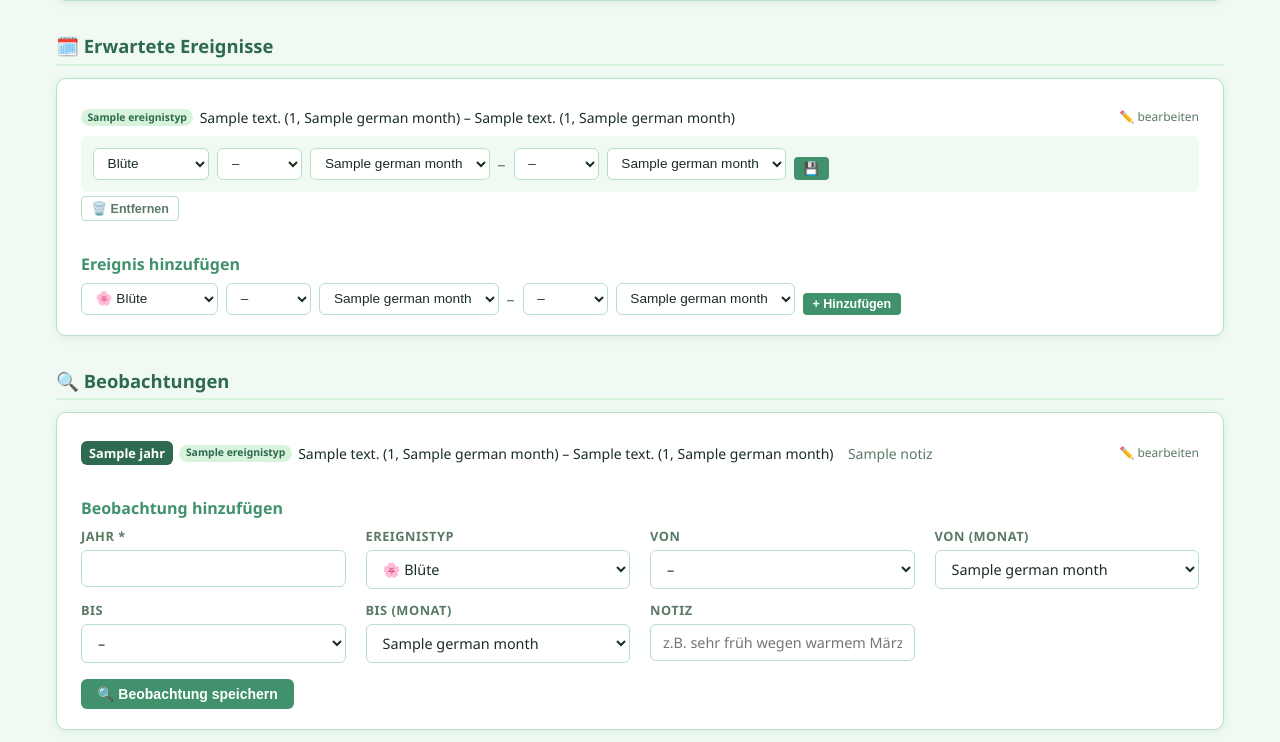
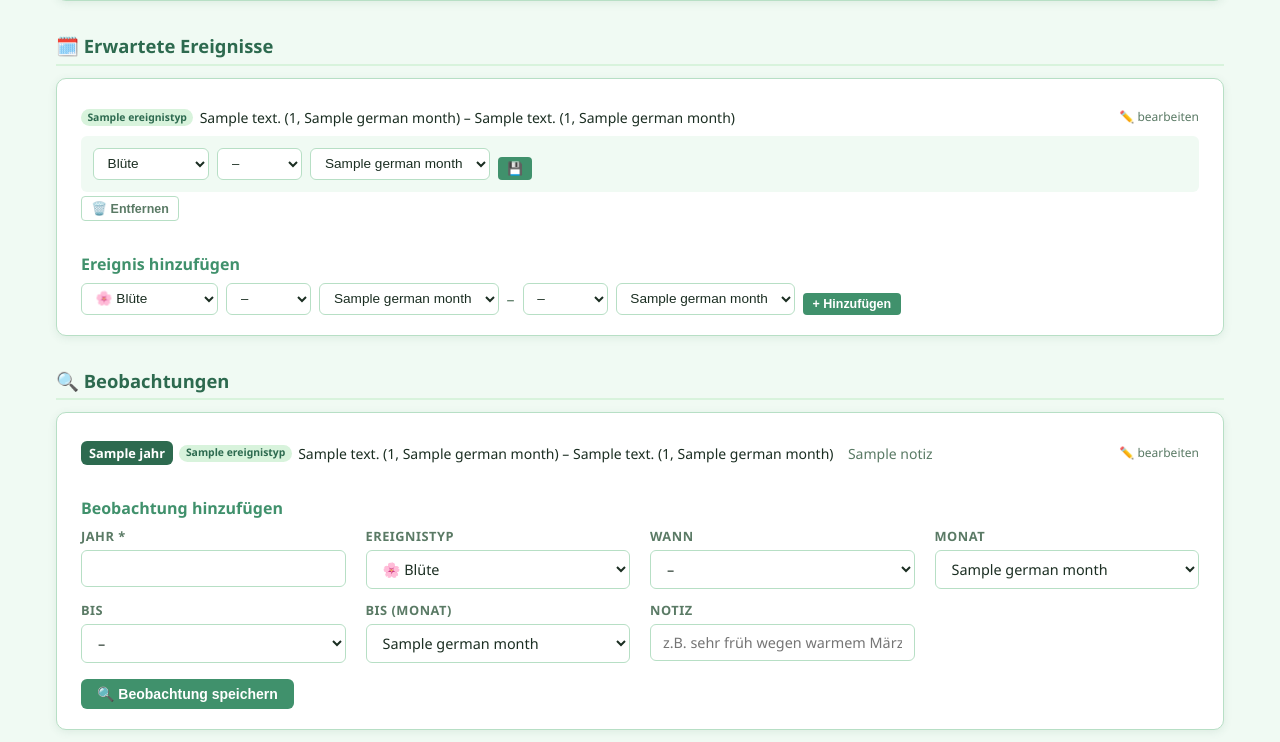
Before and after one commit to achimbarczok/garden-tracker, a Flask app: template templates/edit.html in a window 1280 px wide, after a click that opens the changed part. Shown: the part 909-1651 px from the top of the page. Run offline with Flask 3, Linux system fonts and the light colour scheme; the template is opened without the code that fills it: most values are stand-ins (such as "Sample title", 1, 10 or a date in 2020).

Commit message:
Zeitraum vs. Zeitpunkt: Bis-Felder nur bei Blüte/Ernte
- ZEITRAUM_EREIGNISTYPEN (Blüte, Ernte) zeigen Von-Bis-Felder
- Alle anderen Ereignistypen nur Einzeldatum (end=start serverseitig)
- JS toggleBis() blendet Bis-Felder je nach Ereignistyp ein/aus
- Vorfrühling-Icon auf nur 🌱 geändert

```diff
--- a/app.py
+++ b/app.py
@@ -23,6 +23,7 @@ GERMAN_MONTHS = {
 
 VALID_LICHTBEDARF = {"Sonne", "Halbschatten", "Schatten"}
 VALID_EREIGNISTYPEN = {"Blüte", "Ernte", "Düngen", "Rückschnitt", "Vorkultur", "Auspflanzen", "Direktsaat"}
+ZEITRAUM_EREIGNISTYPEN = {"Blüte", "Ernte"}
 VALID_LEBENSDAUER = {"Einjährig", "Zweijährig", "Mehrjährig"}
 VALID_KATEGORIEN = ["Obst", "Gemüse", "Kräuter", "Stauden", "Sträucher", "Bäume", "Blumen", "Gründüngung"]
 VALID_DETAIL = {"", "Anfang", "Mitte", "Ende"}
@@ -160,6 +161,7 @@ def edit_route(plant_id: int):
         plant=plant,
         german_months=GERMAN_MONTHS,
         valid_ereignistypen=sorted(VALID_EREIGNISTYPEN),
+        zeitraum_ereignistypen=sorted(ZEITRAUM_EREIGNISTYPEN),
         valid_lebensdauer=sorted(VALID_LEBENSDAUER),
         valid_kategorien=VALID_KATEGORIEN,
         now_year=date.today().year,
@@ -285,23 +287,28 @@ def add_ereignis_route(plant_id: int):
             400,
         )
 
-    if startmonat > endmonat:
-        plant = get_plant(plant_id)
-        return (
-            render_template(
-                "edit.html" if "/plant/" in next_url else "index.html",
-                plant=plant,
-                plants=get_all_plants() if "/plant/" not in next_url else None,
-                german_months=GERMAN_MONTHS,
-                valid_ereignistypen=sorted(VALID_EREIGNISTYPEN),
-                error="Startmonat darf nicht größer als Endmonat sein.",
-            ),
-            400,
-        )
+    start_detail = request.form.get("start_detail", "").strip() or None
+    if ereignistyp in ZEITRAUM_EREIGNISTYPEN:
+        end_detail = request.form.get("end_detail", "").strip() or None
+        if startmonat > endmonat:
+            plant = get_plant(plant_id)
+            return (
+                render_template(
+                    "edit.html" if "/plant/" in next_url else "index.html",
+                    plant=plant,
+                    plants=get_all_plants() if "/plant/" not in next_url else None,
+                    german_months=GERMAN_MONTHS,
+                    valid_ereignistypen=sorted(VALID_EREIGNISTYPEN),
+                    error="Startmonat darf nicht größer als Endmonat sein.",
+                ),
+                400,
+            )
+    else:
+        endmonat = startmonat
+        end_detail = start_detail
 
     add_ereignis(plant_id, ereignistyp, startmonat, endmonat,
-                 request.form.get("start_detail", "").strip() or None,
-                 request.form.get("end_detail", "").strip() or None)
+                 start_detail, end_detail)
     return redirect(next_url)
 
 
@@ -327,12 +334,18 @@ def edit_ereignis_route(ereignis_id: int):
         return redirect(next_url)
     if not (1 <= startmonat <= 12) or not (1 <= endmonat <= 12):
         return redirect(next_url)
-    if startmonat > endmonat:
-        return redirect(next_url)
+
+    start_detail = request.form.get("start_detail", "").strip() or None
+    if ereignistyp in ZEITRAUM_EREIGNISTYPEN:
+        if startmonat > endmonat:
+            return redirect(next_url)
+        end_detail = request.form.get("end_detail", "").strip() or None
+    else:
+        endmonat = startmonat
+        end_detail = start_detail
 
     update_ereignis(ereignis_id, ereignistyp, startmonat, endmonat,
-                    request.form.get("start_detail", "").strip() or None,
-                    request.form.get("end_detail", "").strip() or None)
+                    start_detail, end_detail)
     return redirect(next_url)
 
 
@@ -374,17 +387,22 @@ def add_beobachtung_route(plant_id: int):
                                valid_lebensdauer=sorted(VALID_LEBENSDAUER),
                                error="Monat muss zwischen 1 und 12 liegen."), 400
 
-    if startmonat > endmonat:
-        plant = get_plant(plant_id)
-        return render_template("edit.html", plant=plant, german_months=GERMAN_MONTHS,
-                               valid_ereignistypen=sorted(VALID_EREIGNISTYPEN),
-                               valid_lebensdauer=sorted(VALID_LEBENSDAUER),
-                               error="Startmonat darf nicht größer als Endmonat sein."), 400
+    start_detail = request.form.get("start_detail", "").strip() or None
+    if ereignistyp in ZEITRAUM_EREIGNISTYPEN:
+        end_detail = request.form.get("end_detail", "").strip() or None
+        if startmonat > endmonat:
+            plant = get_plant(plant_id)
+            return render_template("edit.html", plant=plant, german_months=GERMAN_MONTHS,
+                                   valid_ereignistypen=sorted(VALID_EREIGNISTYPEN),
+                                   valid_lebensdauer=sorted(VALID_LEBENSDAUER),
+                                   error="Startmonat darf nicht größer als Endmonat sein."), 400
+    else:
+        endmonat = startmonat
+        end_detail = start_detail
 
     add_beobachtung(plant_id, jahr, ereignistyp, startmonat, endmonat,
                     phaenologische_phase, notiz,
-                    request.form.get("start_detail", "").strip() or None,
-                    request.form.get("end_detail", "").strip() or None)
+                    start_detail, end_detail)
     return redirect(next_url)
 
 
@@ -412,14 +430,20 @@ def edit_beobachtung_route(beobachtung_id: int):
         return redirect(next_url)
     if not (1 <= startmonat <= 12) or not (1 <= endmonat <= 12):
         return redirect(next_url)
-    if startmonat > endmonat:
-        return redirect(next_url)
+
+    start_detail = request.form.get("start_detail", "").strip() or None
+    if ereignistyp in ZEITRAUM_EREIGNISTYPEN:
+        if startmonat > endmonat:
+            return redirect(next_url)
+        end_detail = request.form.get("end_detail", "").strip() or None
+    else:
+        endmonat = startmonat
+        end_detail = start_detail
 
     update_beobachtung(beobachtung_id, jahr, ereignistyp, startmonat, endmonat,
                        request.form.get("phaenologische_phase", "").strip() or None,
                        notiz,
-                       request.form.get("start_detail", "").strip() or None,
-                       request.form.get("end_detail", "").strip() or None)
+                       start_detail, end_detail)
     return redirect(next_url)
 
 
--- a/db.py
+++ b/db.py
@@ -297,7 +297,7 @@ PHAENOLOGISCHE_PHASEN = [
 ]
 
 PHASEN_ICONS = {
-    "Vorfrühling": "❄️🌱",
+    "Vorfrühling": "🌱",
     "Erstfrühling": "🌼",
     "Vollfrühling": "🌸",
     "Frühsommer": "☀️",
--- a/static/style.css
+++ b/static/style.css
@@ -394,6 +394,13 @@ ul.ereignisse li {
   border-radius: var(--radius-sm);
 }
 
+/* ── Bis-fields (inline Zeitraum toggle) ────────────────────── */
+.form-inline-row .bis-fields {
+  display: inline-flex;
+  gap: .5rem;
+  align-items: center;
+}
+
 /* ── Action cell ────────────────────────────────────────────── */
 .action-cell {
   display: flex;
--- a/templates/edit.html
+++ b/templates/edit.html
@@ -113,7 +113,7 @@
             <form method="post" action="/ereignis/{{ e.id }}/edit" class="edit-inline-form">
                 <input type="hidden" name="next" value="/plant/{{ plant.id }}/edit">
                 <div class="form-inline-row">
-                    <select name="ereignistyp">
+                    <select name="ereignistyp" onchange="toggleBis(this)">
                         {% for et in ["Blüte", "Ernte", "Düngen", "Rückschnitt", "Vorkultur", "Auspflanzen", "Direktsaat"] %}
                         <option value="{{ et }}" {% if e.ereignistyp == et %}selected{% endif %}>{{ et }}</option>
                         {% endfor %}
@@ -129,6 +129,7 @@
                         <option value="{{ num }}" {% if e.startmonat == num %}selected{% endif %}>{{ name }}</option>
                         {% endfor %}
                     </select>
+                    <span class="bis-fields" {% if e.ereignistyp not in zeitraum_ereignistypen %}style="display:none"{% endif %}>
                         <span style="align-self:center;color:var(--text-muted)">–</span>
                         <select name="end_detail">
                             <option value="">–</option>
@@ -141,6 +142,7 @@
                             <option value="{{ num }}" {% if e.endmonat == num %}selected{% endif %}>{{ name }}</option>
                             {% endfor %}
                         </select>
+                    </span>
                     <button type="submit" class="btn btn-primary btn-sm">💾</button>
                 </div>
             </form>
@@ -156,10 +158,10 @@
     {% endif %}
 
     <h3>Ereignis hinzufügen</h3>
-    <form method="post" action="/plant/{{ plant.id }}/ereignis/add">
+    <form method="post" action="/plant/{{ plant.id }}/ereignis/add" id="add-ereignis-form">
         <input type="hidden" name="next" value="/plant/{{ plant.id }}/edit">
         <div class="form-inline-row">
-            <select name="ereignistyp">
+            <select name="ereignistyp" onchange="toggleBis(this)">
                 <option value="Blüte">🌸 Blüte</option>
                 <option value="Ernte">🍓 Ernte</option>
                 <option value="Düngen">🌿 Düngen</option>
@@ -179,6 +181,7 @@
                 <option value="{{ num }}">{{ name }}</option>
                 {% endfor %}
             </select>
+            <span class="bis-fields">
                 <span style="align-self:center;color:var(--text-muted)">–</span>
                 <select name="end_detail">
                     <option value="">–</option>
@@ -191,6 +194,7 @@
                     <option value="{{ num }}">{{ name }}</option>
                     {% endfor %}
                 </select>
+            </span>
             <button type="submit" class="btn btn-primary btn-sm">+ Hinzufügen</button>
         </div>
     </form>
@@ -219,14 +223,14 @@
                     </div>
                     <div class="form-field">
                         <label>Ereignistyp</label>
-                        <select name="ereignistyp">
+                        <select name="ereignistyp" onchange="toggleBis(this)">
                             {% for et in ["Blüte", "Ernte", "Düngen", "Rückschnitt", "Vorkultur", "Auspflanzen", "Direktsaat"] %}
                             <option value="{{ et }}" {% if b.ereignistyp == et %}selected{% endif %}>{{ et }}</option>
                             {% endfor %}
                         </select>
                     </div>
                     <div class="form-field">
-                        <label>Von</label>
+                        <label>Wann</label>
                         <select name="start_detail">
                             <option value="">–</option>
                             {% for d in ["Anfang", "Mitte", "Ende"] %}
@@ -235,14 +239,14 @@
                         </select>
                     </div>
                     <div class="form-field">
-                        <label>Von (Monat)</label>
+                        <label>Monat</label>
                         <select name="startmonat">
                             {% for num, name in german_months.items() %}
                             <option value="{{ num }}" {% if b.startmonat == num %}selected{% endif %}>{{ name }}</option>
                             {% endfor %}
                         </select>
                     </div>
-                    <div class="form-field">
+                    <div class="form-field bis-fields" {% if b.ereignistyp not in zeitraum_ereignistypen %}style="display:none"{% endif %}>
                         <label>Bis</label>
                         <select name="end_detail">
                             <option value="">–</option>
@@ -251,7 +255,7 @@
                             {% endfor %}
                         </select>
                     </div>
-                    <div class="form-field">
+                    <div class="form-field bis-fields" {% if b.ereignistyp not in zeitraum_ereignistypen %}style="display:none"{% endif %}>
                         <label>Bis (Monat)</label>
                         <select name="endmonat">
                             {% for num, name in german_months.items() %}
@@ -290,7 +294,7 @@
             </div>
             <div class="form-field">
                 <label>Ereignistyp</label>
-                <select name="ereignistyp">
+                <select name="ereignistyp" onchange="toggleBis(this)">
                     <option value="Blüte">🌸 Blüte</option>
                     <option value="Ernte">🍓 Ernte</option>
                     <option value="Düngen">🌿 Düngen</option>
@@ -301,7 +305,7 @@
                 </select>
             </div>
             <div class="form-field">
-                <label>Von</label>
+                <label>Wann</label>
                 <select name="start_detail">
                     <option value="">–</option>
                     <option value="Anfang">Anfang</option>
@@ -310,14 +314,14 @@
                 </select>
             </div>
             <div class="form-field">
-                <label>Von (Monat)</label>
+                <label>Monat</label>
                 <select name="startmonat">
                     {% for num, name in german_months.items() %}
                     <option value="{{ num }}">{{ name }}</option>
                     {% endfor %}
                 </select>
             </div>
-            <div class="form-field">
+            <div class="form-field bis-fields">
                 <label>Bis</label>
                 <select name="end_detail">
                     <option value="">–</option>
@@ -326,7 +330,7 @@
                     <option value="Ende">Ende</option>
                 </select>
             </div>
-            <div class="form-field">
+            <div class="form-field bis-fields">
                 <label>Bis (Monat)</label>
                 <select name="endmonat">
                     {% for num, name in german_months.items() %}
@@ -357,4 +361,15 @@
     </form>
 </div>
 
+<script>
+var ZEITRAUM_TYPEN = {{ zeitraum_ereignistypen | tojson }};
+function toggleBis(sel) {
+    var form = sel.closest('form');
+    var show = ZEITRAUM_TYPEN.includes(sel.value);
+    form.querySelectorAll('.bis-fields').forEach(function(el) {
+        el.style.display = show ? '' : 'none';
+    });
+}
+</script>
+
 {% endblock %}
```
Lines whose indentation alone changed are shown as unchanged.
